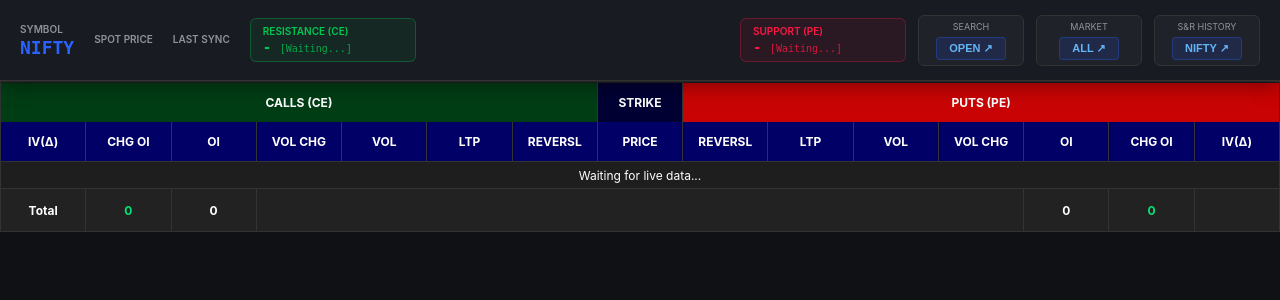
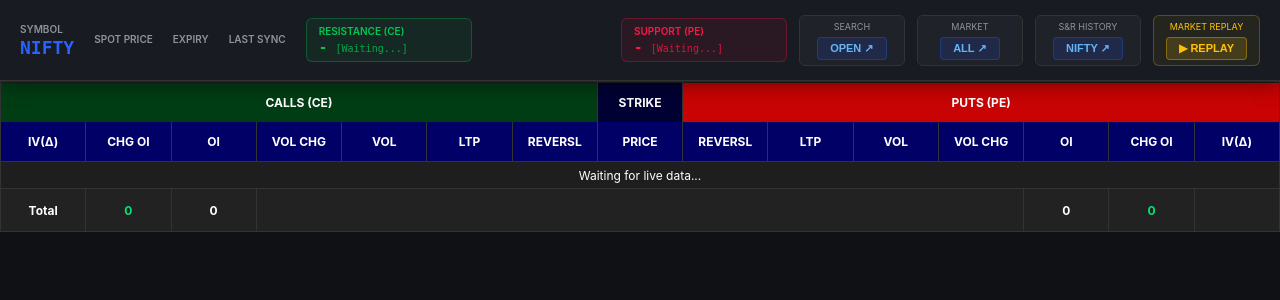
Before and after one commit to dileep1lic/Opchain1, a Django app: page / in a window 1280 px wide. Shown: the top 300 px of the page. Run offline with Django 5.2, Linux system fonts and the light colour scheme; data that the repository does not hold is empty.

Commit message:
Update dashboard.html

```diff
--- a/mystock/templates/mystock/dashboard.html
+++ b/mystock/templates/mystock/dashboard.html
@@ -176,6 +176,10 @@
             <span id="header-spot" class="value spot-val">{{ spot|floatformat:2 }}</span>
         </div>
         <div class="stat-item">
+            <span class="label">Expiry</span>
+            <span class="value expiry-val">{{ expiry_date|date:"d-M" }}</span>
+        </div>
+        <div class="stat-item">
             <span class="label">Last Sync</span>
             <span id="header-time" class="value sync-val">{{ latest_time|date:"H:i:s" }}</span>
         </div>
@@ -215,8 +219,14 @@
         </div>
         <div class="control-card">
             <span class="card-title">S&R History</span>
-            <a href="{% url 'live_resistance' %}" target="_blank">
+            <a href="{% url 'resistance_dashboard' %}" target="_blank">
                 <button class="action-btn btn-blue">NIFTY ↗</button>
+            </a>
+        </div>
+        <div class="control-card" style="background: rgba(255,193,7,0.06); border-color: rgba(255,193,7,0.25);">
+            <span class="card-title" style="color: #ffc107;">Market Replay</span>
+            <a href="{% url 'market_replay' %}" target="_blank">
+                <button class="action-btn" style="background: rgba(255,193,7,0.15); color: #ffc107; border: 1px solid rgba(255,193,7,0.35);">▶ REPLAY</button>
             </a>
         </div>
     </div>
```
